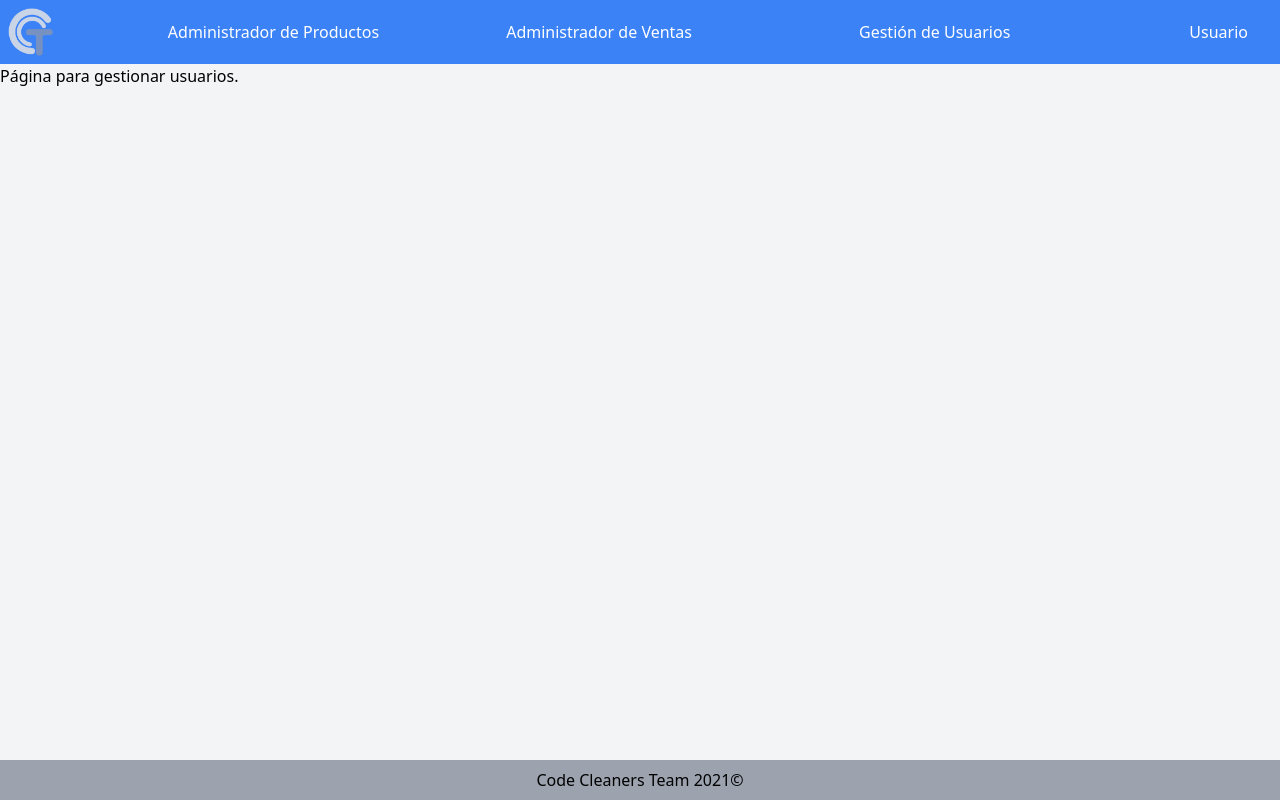
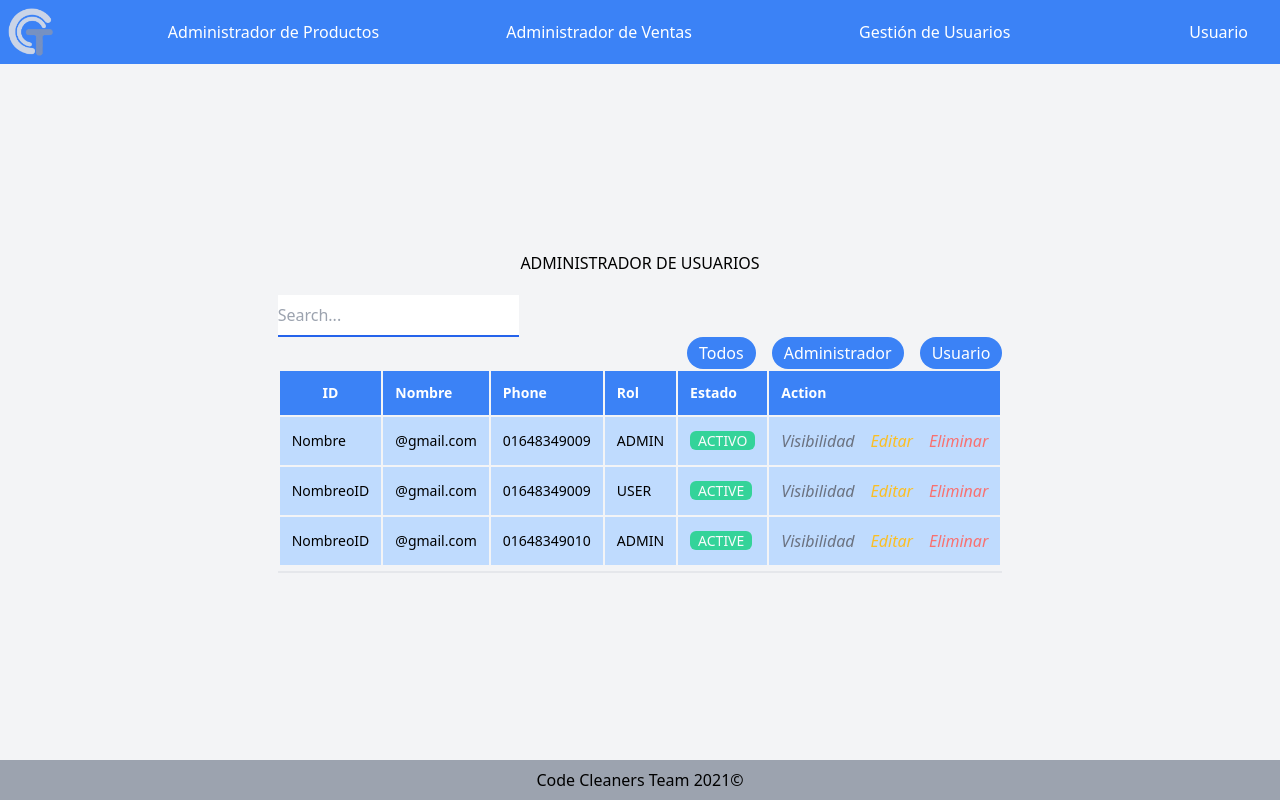
Before and after one commit to codecleanersteam/ProyectoCiclo3, a React (Create React App) app: page /user/update in a window 1280 px wide. Built offline with nearby package versions, Linux system fonts and the light colour scheme.

Commit message:
Módulo de Usuarios

```diff
--- a/src/pages/auth/Pending.jsx
+++ b/src/pages/auth/Pending.jsx
@@ -1,7 +1,27 @@
 import React from "react";
+import ImagenLogo from "../../components/ImagenLogo";
 
 const Pending = () => {
-  return <div>Esta es la página de pendiente de aprobación</div>;
+  return(
+    <form class="w-full h-full flex items-center justify-center flex-col space-y-16 ">
+      <div class="pb-10 pr-14 ">
+          <ImagenLogo />
+      </div>
+      <div>
+        <h2>¡La creación de su cuenta ha sido: EXITOSA!</h2>
+      </div>
+      <div>
+          <p>Su solicitud de acceso se encuentra en estado PENDIENTE, y debe ser aprobada por un Administrador. </p>
+      </div>
+      <div class= "pl-50">
+        <button class="bg-blue-500 hover:bg-blue-700 text-white font-bold py-2 px-4 rounded">
+         Regresar
+        </button>
+        <button class="btn btn-blue">
+        </button>
+        </div>
+    </form>
+  )
 };
 
 export default Pending;
--- a/src/pages/auth/Register.jsx
+++ b/src/pages/auth/Register.jsx
@@ -1,7 +1,29 @@
 import React from "react";
+import ImagenLogo from "../../components/ImagenLogo";
 
 const Register = () => {
-  return <div>Página de Registro de Usuarios</div>;
+  return(
+    <form class="w-full h-full flex items-center justify-center flex-col space-y-16 ">
+      <div class="pb-10 pr-14 ">
+          <ImagenLogo />
+      </div>
+      <div>
+        <h1> ADMINISTRADOR DE USUARIOS</h1>
+      </div>
+      <div class="space-y-8 justify-around">
+        <p>Seleccione la tarea que desea realizar </p>
+      </div>
+      <div>
+      <div class= "pl-50">
+        <button class="bg-blue-500 hover:bg-blue-700 text-white font-bold py-2 px-4 rounded">
+         Regresar
+        </button>
+        <button class="btn btn-blue">
+        </button>
+        </div>
+      </div>
+    </form>
+  )
 };
 
 export default Register;
--- a/src/pages/users/Profile.jsx
+++ b/src/pages/users/Profile.jsx
@@ -1,7 +1,60 @@
 import React from "react";
+import ImagenLogo from "../../components/ImagenLogo";
+const Profile = () => {
+  return(
+    <form class="w-full h-full flex items-center justify-center flex-col ">
+      <div class="pb-10 pr-14 ">
+        <ImagenLogo />
+      </div>
+      <div>
+      <h1> MODIFICAR CUENTA DE USUARIO</h1>
+      </div>
+      <div class="flex flex-wrap -mx-3 mb-6">
+        <div class="w-full md:w-1/2 px-3 mb-6 md:mb-0">
+          <label class="block uppercase tracking-wide text-gray-700 text-xs font-bold mb-2" for="grid-first-name">
+            Nombre:
+          </label>
+          <input class="appearance-none block w-full bg-gray-200 text-gray-700 border border-gray-500 rounded py-3 px-4 mb-3 leading-tight focus:outline-none focus:bg-white " id="grid-first-name" type="text" placeholder="Nombre"></input>
+          <p class="text-red-500 text-xs italic">Por favor,llena cada campo.</p>
+        </div>
+        <div class="w-full md:w-1/2 px-3">
+          <label class="block uppercase tracking-wide text-gray-700 text-xs font-bold mb-2" for="grid-last-name">
+            Apellidos:
+          </label>
+          <input class="appearance-none block w-full bg-gray-200 text-gray-700 border border-gray-200 rounded py-3 px-4 leading-tight focus:outline-none focus:bg-white focus:border-gray-500" id="grid-last-name" type="text" placeholder="Apellidos"></input>
+        </div>
+      </div>
+      <div class="flex flex-wrap -mx-3 mb-6 ">
+        <div class="w-full md:w-1/2 px-3 mb-6 md:mb-0">
+          <label class="block uppercase tracking-wide text-gray-700 text-xs font-bold mb-2" for="grid-password">
+            Correo eléctronico:
+          </label>
+          <input class="appearance-none block w-full bg-gray-200 text-gray-700 border border-gray-200 rounded py-3 px-4 mb-3 leading-tight focus:outline-none focus:bg-white focus:border-gray-500" id="grid-password" type="text" placeholder="@gmail.com"></input>
+        </div>
+        <div class="w-full md:w-1/2 px-3">
+          <label class="block uppercase tracking-wide text-gray-700 text-xs font-bold mb-2" for="grid-last-name">
+            Contraseña:
+          </label>
+          <input class="appearance-none block w-full bg-gray-200 text-gray-700 border border-gray-200 rounded py-3 px-4 leading-tight focus:outline-none focus:bg-white focus:border-gray-500" id="grid-last-name" type="password" placeholder="Contraseña"></input>
+        </div>
+        <div class= "pl-80">
+        <button class="bg-blue-500 hover:bg-blue-700 text-white font-bold py-2 px-4 rounded">
+         Confirmar
+        </button>
+        <button class="btn btn-blue">
+        </button>
+        </div>
+        <div class= "pl-80">
+        <button class="bg-blue-500 hover:bg-blue-700 text-white font-bold py-2 px-4 rounded">
+         Cancelar
+        </button>
+        <button class="btn btn-blue">
+        </button>
+        </div>
+      </div>
 
-const Profile = () => {
-  return <div>Página de Modificar Datos de Usuario</div>;
+    </form>
+  );
 };
 
 export default Profile;
--- a/src/pages/users/Update.jsx
+++ b/src/pages/users/Update.jsx
@@ -1,11 +1,166 @@
 import React from 'react'
 
 const Update = () => {
-    return (
-        <div>
-            Página para gestionar usuarios.
-        </div>
-    )
+	return (
+		<div class="w-full h-full flex items-center justify-center flex-col">
+			<div class="pb-5 space-y-10">
+				<h1> ADMINISTRADOR DE USUARIOS</h1>
+			</div>
+			<form class="w-full flex items-center justify-center ">
+				<div class="flex items-center justify-center bg-transparent">
+					<div class="col-span-12">
+						<div class="overflow-auto lg:overflow-visible">
+							<div class="flex lg:justify-between border-b-2 border-fuchsia-900 pb-1">
+								<div class="text-start flex-auto justify-start">
+									<input
+										type="text"
+										name="name"
+										placeholder="Search..."
+										class="
+										w-1/3
+										py-2
+										border-b-2 border-blue-600
+										outline-none
+										focus:border-yellow-400"
+									/>
+									<div>
+										<div class="space-x-4 flex justify-end">
+											<a href="#">
+												<button
+													class="
+													bg-blue-500
+													hover:bg-blue-700
+													text-white
+													py-1
+													px-3
+													sm
+													rounded-full">
+													Todos
+												</button>
+											</a>
+											<a href="#">
+												<button
+													class="
+													bg-blue-500
+													hover:bg-blue-700
+													text-white
+													py-1
+													px-3
+													sm
+													rounded-full">
+													Administrador
+												</button>
+											</a>
+											<a href="#">
+												<button
+													class="
+												bg-blue-500
+												hover:bg-blue-700
+												text-white
+												py-1
+												px-3
+												sm
+												rounded-full">
+												Usuario
+												</button>
+											</a>
+										</div>
+									</div>
+									<table class="table text-gray-400 border-separate space-y-6 text-sm">
+										<thead class="bg-blue-500 text-white">
+											<tr>
+												<th class="p-3">ID</th>
+												<th class="p-3 text-left">Nombre</th>
+												<th class="p-3 text-left">Phone</th>
+												<th class="p-3 text-left">Rol</th>
+												<th class="p-3 text-left">Estado</th>
+												<th class="p-3 text-left">Action</th>
+											</tr>
+										</thead>
+										<tbody>
+											<tr class="bg-blue-200 lg:text-black">
+												<td class="p-3 font-medium capitalize">Nombre</td>
+												<td class="p-3">@gmail.com</td>
+												<td class="p-3">01648349009</td>
+												<td class="p-3 uppercase">admin</td>
+												<td class="p-3">
+													<span class="bg-green-400 text-gray-50 rounded-md px-2">
+														ACTIVO
+													</span>
+												</td>
+												<td class="p-3">
+													<a href="#" class="text-gray-500 hover:text-gray-100 mr-2">
+														<i class="material-icons-outlined text-base">Visibilidad</i>
+													</a>
+													<a href="#" class="text-yellow-400 hover:text-gray-100 mx-2">
+														<i class="material-icons-outlined text-base">Editar</i>
+													</a>
+													<a
+														href="#"
+														class="text-red-400 hover:text-gray-100 ml-2">
+														<i class="material-icons-round text-base">Eliminar</i>
+													</a>
+												</td>
+											</tr>
+											<tr class="bg-blue-200 lg:text-black">
+												<td class="p-3 font-medium capitalize">NombreoID</td>
+												<td class="p-3">@gmail.com</td>
+												<td class="p-3">01648349009</td>
+												<td class="p-3 uppercase">user</td>
+												<td class="p-3">
+													<span class="bg-green-400 text-gray-50 rounded-md px-2">
+													ACTIVE
+													</span>
+												</td>
+												<td class="p-3">
+													<a href="#" class="text-gray-500 hover:text-gray-100 mr-2">
+														<i class="material-icons-outlined text-base">Visibilidad</i>
+													</a>
+													<a href="#" class="text-yellow-400 hover:text-gray-100 mx-2">
+														<i class="material-icons-outlined text-base">Editar</i>
+													</a>
+													<a
+														href="#"
+														class="text-red-400 hover:text-gray-100 ml-2"
+													>
+														<i class="material-icons-round text-base">Eliminar</i>
+													</a>
+												</td>
+											</tr>
+											<tr class="bg-blue-200 lg:text-black">
+												<td class="p-3 font-medium capitalize">NombreoID</td>
+												<td class="p-3">@gmail.com</td>
+												<td class="p-3">01648349010</td>
+												<td class="p-3 uppercase">admin</td>
+												<td class="p-3">
+													<span class="bg-green-400 text-gray-50 rounded-md px-2">
+														ACTIVE
+													</span>
+												</td>
+												<td class="p-3">
+													<a href="#" class="text-gray-500 hover:text-gray-100 mr-2">
+														<i class="material-icons-outlined text-base">Visibilidad</i>
+													</a>
+													<a href="#" class="text-yellow-400 hover:text-gray-100 mx-2">
+														<i class="material-icons-outlined text-base">Editar</i>
+													</a>
+													<a
+														href="#"
+														class="text-red-400 hover:text-gray-100 ml-2">
+														<i class="material-icons-round text-base">Eliminar</i>
+													</a>
+												</td>
+											</tr>
+										</tbody>
+									</table>
+								</div>
+							</div>
+						</div>
+					</div>
+				</div>
+			</form>
+		</div>
+	)
 }
 
-export default Update
+export default Update;
```
